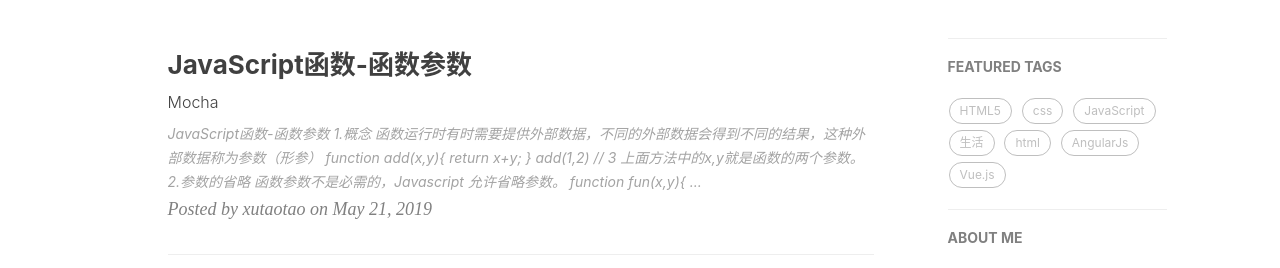
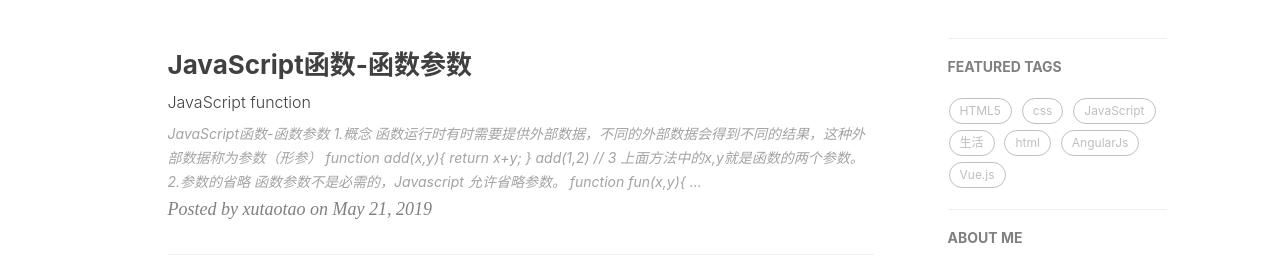
Before and after one commit to Xutaotaotao/Xutaotaotao.github.io, a Jekyll site: the page built from index.html, in a window 1280 px wide and 900 px high. Shown: the part 420-688 px from the top of the window. Built offline with Jekyll 4.4.1, drawn with Linux system fonts in a browser that asks for light colours; the list of posts is cut into pages by our own code; comment, search, counter and statistics services are not loaded.

Commit message:
add a post

````diff
--- a/_posts/2019-5-21-js-function.md
+++ b/_posts/2019-5-21-js-function.md
@@ -1,7 +1,7 @@
 ---
 layout:     post
 title:      "JavaScript函数-函数参数"
-subtitle:   "Mocha"
+subtitle:   "JavaScript function"
 date:       2019-5-21 23:36
 author:     "xutaotao"
 header-img: "img/book.jpeg"
@@ -49,6 +49,7 @@ log('Hello', '') // Hello
 **注意事项：**
 
 - 参数变量是默认声明的，所以不能用let或const再次声明。
+
 ```
 function fun(x = 5) {
   let x = 1; // error
@@ -57,6 +58,7 @@ function fun(x = 5) {
 ```
 
 - 使用参数默认值时，函数不能有同名参数
+
 ```
 // 不报错
 function fun(x, x, y) {
@@ -69,7 +71,9 @@ function fun(x, x, y = 1) {
 }
 // SyntaxError: Duplicate parameter name not allowed in this context
 ```
+
 - 参数默认值不是传值的，而是每次都重新计算默认值表达式的值。也就是说，参数默认值是惰性求值的。
+
 ```
 var x = 99;
 function fun(p = x + 1) {
@@ -81,10 +85,12 @@ fun() // 100
 x = 100;
 fun() // 101
 ```
+
 上面代码中，参数p的默认值是x + 1。这时，每次调用函数foo，都会重新计算x + 1，而不是默认p等于 100。
 
 ## 4.参数的传递方式
 函数参数如果是原始类型的值(数值，字符串，布尔值)，传递方式是传值传递。此传递方式在函数体内改变参数值不会影响到函数外部。
+
 ```
 var p = 2;
 
@@ -95,9 +101,11 @@ function fun(p) {
 fun(p); // 3
 console.log(p) // 2
 ```
+
 上面代码中，变量p是一个原始类型的值，传入函数fun的方式是传值传递。因此，在函数内部，p的值是原始值的拷贝，无论怎么修改，都不会影响到原始值。
 
 但是，如果函数参数是复合类型的值（数组、对象、其他函数），传递方式是传址传递。也就是说，传入函数的原始值的地址，因此在函数内部修改参数，将会影响到原始值。
+
 ```
 var obj = { p: 1 };
 
@@ -108,23 +116,29 @@ function fun(o) {
 fun(obj); // {p:2}
 console.log(obj.p) // 2
 ```
+
 ## 5.同名参数
 如果有同名的参数，则取最后出现的那个值。
+
 ```
 function fun(a, a) {
   console.log(a);
 }
 fun(1, 2) // 2
 ```
+
 上面代码中，函数fun 有两个参数，且参数名都是a。取值的时候，以后面的a为准，即使后面的a没有值或被省略，也是以其为准。调用函数fun的时候，没有提供第二个参数，a的取值就变成了undefined。
+
 ```
 function fun(a, a) {
   console.log(a);
 }
 fun(1) // undefined
 ```
+
 ## 6.arguments对象
 arguments对象是所有（非箭头）函数中都可用的局部变量。你可以使用arguments对象在函数中引用函数的参数。此对象包含传递给函数的每个参数，第一个参数在索引0处。
+
 ```
 var fun = function (one) {
   console.log(arguments[0]);
@@ -137,7 +151,9 @@ fun(1, 2, 3)
 // 2
 // 3
 ```
+
 正常模式，arguments对象可以修改
+
 ```
 var fun = function(a, b) {
   arguments[0] = 3;
@@ -147,7 +163,9 @@ var fun = function(a, b) {
 
 fun(1, 1) // 5
 ```
+
 严格模式下，arguments对象是一个只读对象，修改它是无效的，但不会报错。
+
 ```
 var fun = function(a, b) {
   'use strict'; // 开启严格模式
````
